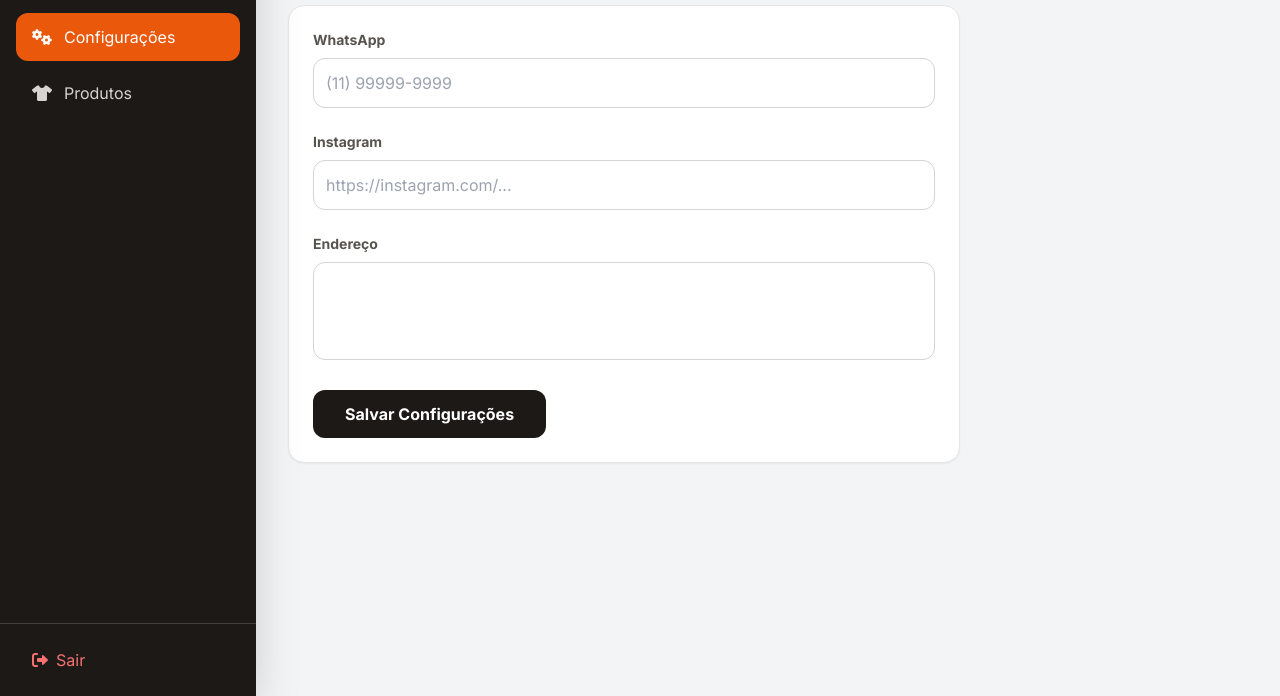
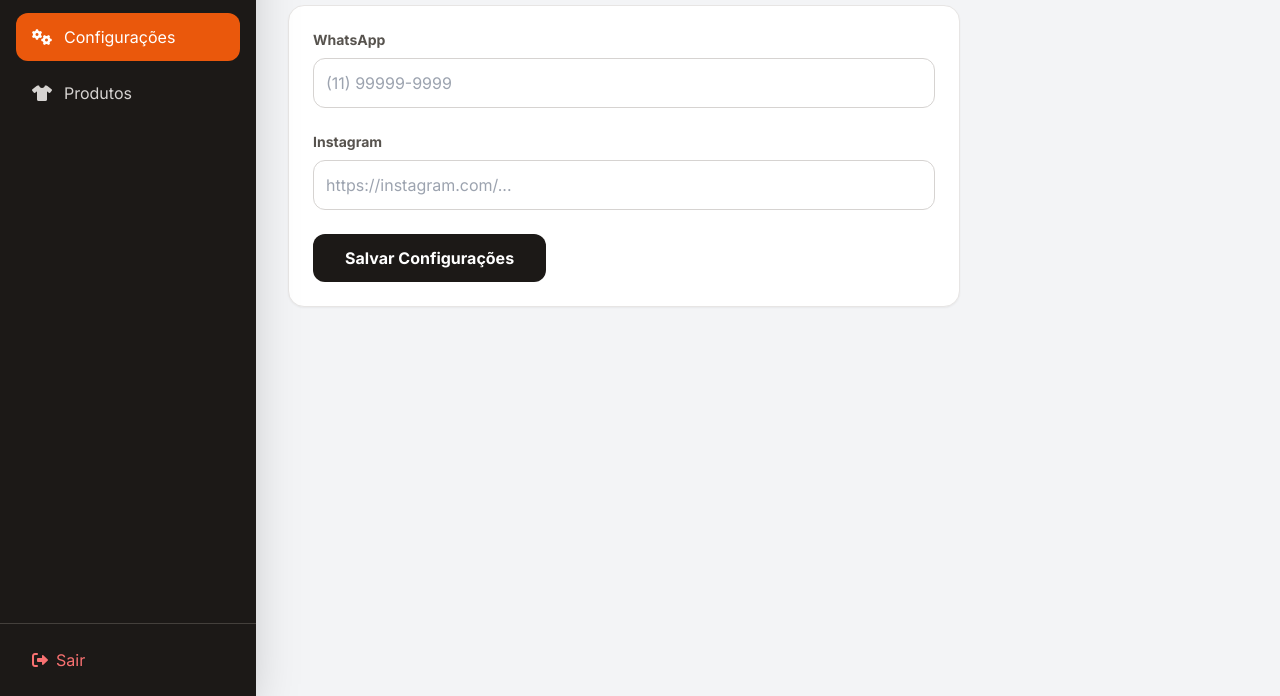
Before and after one commit to yooung1/crazy-look-website, a plain HTML site: page frontend/templates/admin.html in a window 1280 px wide. Shown: the part 104-800 px from the top of the page. Drawn offline with nearby package versions, Linux system fonts and the light colour scheme; no server answers; sample sign-in values are in the browser's storage.

Commit message:
removed 'endereco' field

```diff
--- a/frontend/templates/admin.html
+++ b/frontend/templates/admin.html
@@ -69,10 +69,6 @@
                     <div>
                         <label class="block text-sm font-bold text-stone-600 mb-2">Instagram</label>
                         <input type="url" id="instagram" class="w-full p-3 rounded-xl border border-stone-300 focus:ring-2 focus:ring-orange-500 outline-none" placeholder="https://instagram.com/...">
-                    </div>
-                    <div>
-                        <label class="block text-sm font-bold text-stone-600 mb-2">Endereço</label>
-                        <textarea id="address" rows="3" class="w-full p-3 rounded-xl border border-stone-300 focus:ring-2 focus:ring-orange-500 outline-none resize-none"></textarea>
                     </div>
                     <button type="submit" class="w-full lg:w-auto bg-stone-900 text-white px-8 py-3 rounded-xl font-bold hover:bg-orange-600 transition-all">
                         Salvar Configurações
```
